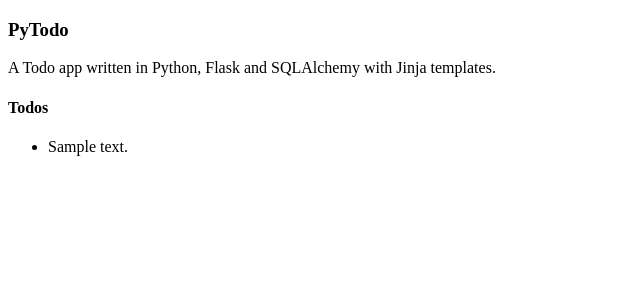
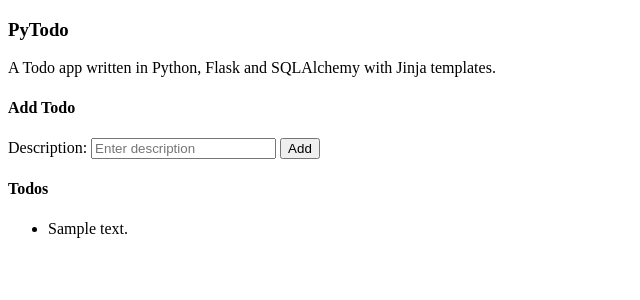
Before and after one commit to nicholaspretorius/py-todo, a Flask app: page / in a window 1280 px wide. Shown: the top 300 px of the page, without its empty margins (0-640 px from the left). Run offline with Flask 2, Linux system fonts and the light colour scheme; tables that the repository leaves empty hold one stand-in row (values such as "Sample post").

Commit message:
feat: Add todo

```diff
--- a/app.py
+++ b/app.py
@@ -1,4 +1,4 @@
-from flask import Flask, render_template
+from flask import Flask, render_template, request, redirect, url_for
 from flask_sqlalchemy import SQLAlchemy
 
 app = Flask(__name__)
@@ -24,5 +24,13 @@
     return render_template('index.html', todos=Todo.query.all())
 
 
+@app.route('/todos/create', methods=['POST'])
+def create():
+    todo = request.form.get('description')
+    db.session.add(Todo(description=todo))
+    db.session.commit()
+    return redirect(url_for('index'))
+
+
 if __name__ == '__main__':
     app.run(debug=True)
--- a/templates/index.html
+++ b/templates/index.html
@@ -10,11 +10,22 @@
     <h3>PyTodo</h3>
     <p>A Todo app written in Python, Flask and SQLAlchemy with Jinja templates.</p>
 
+    <div>
+      <h4>Add Todo</h4>
+      <form action="/todos/create" method="POST">
+        <label for="description">Description:</label>
+        <input type="text" name="description" placeholder="Enter description" />
+        <button type="submit">Add</button>
+      </form>
+    </div>
+
+    <div>
       <h4>Todos</h4>
       <ul>
         {% for todo in todos %}
         <li>{{ todo.description }}</li>
         {% endfor %}
       </ul>
+    </div>
   </body>
 </html>
```
Lines whose indentation alone changed are shown as unchanged.
